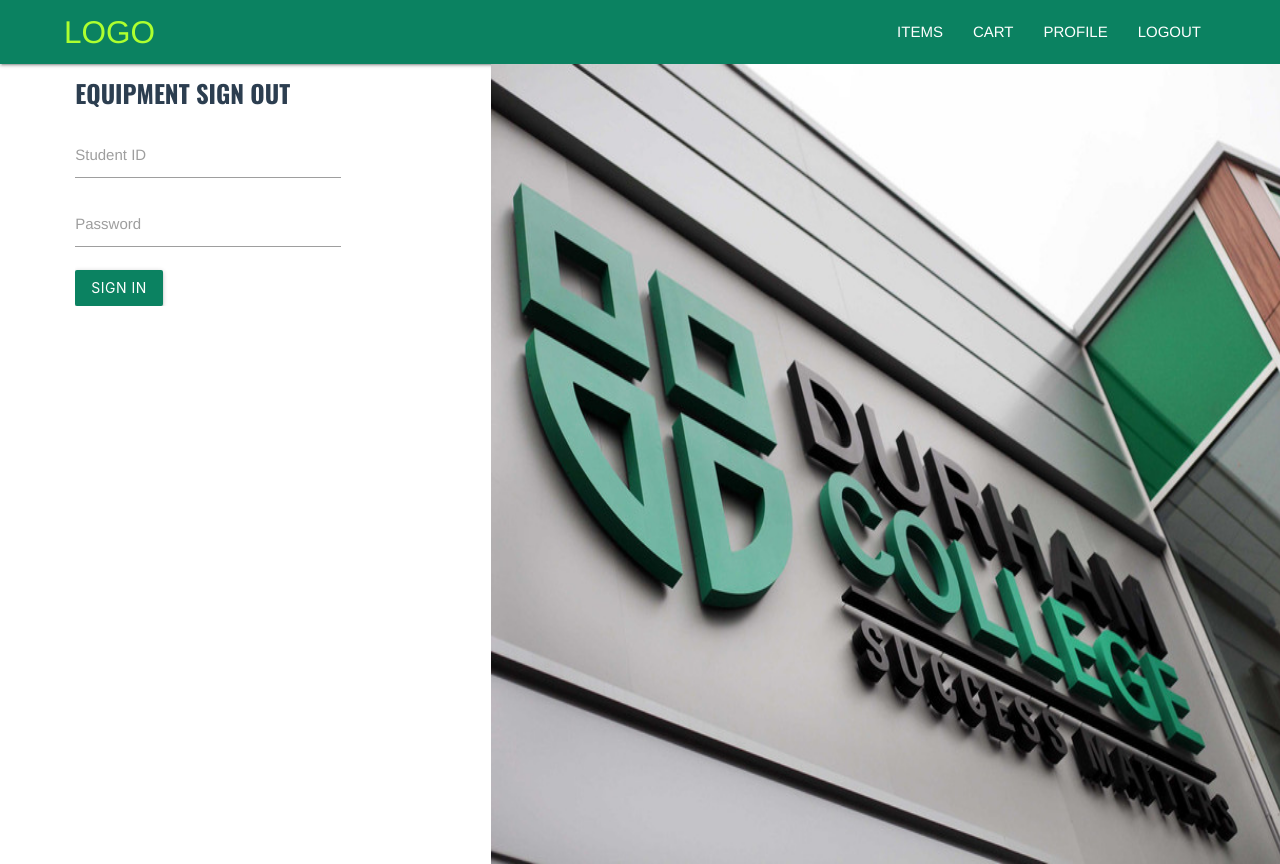
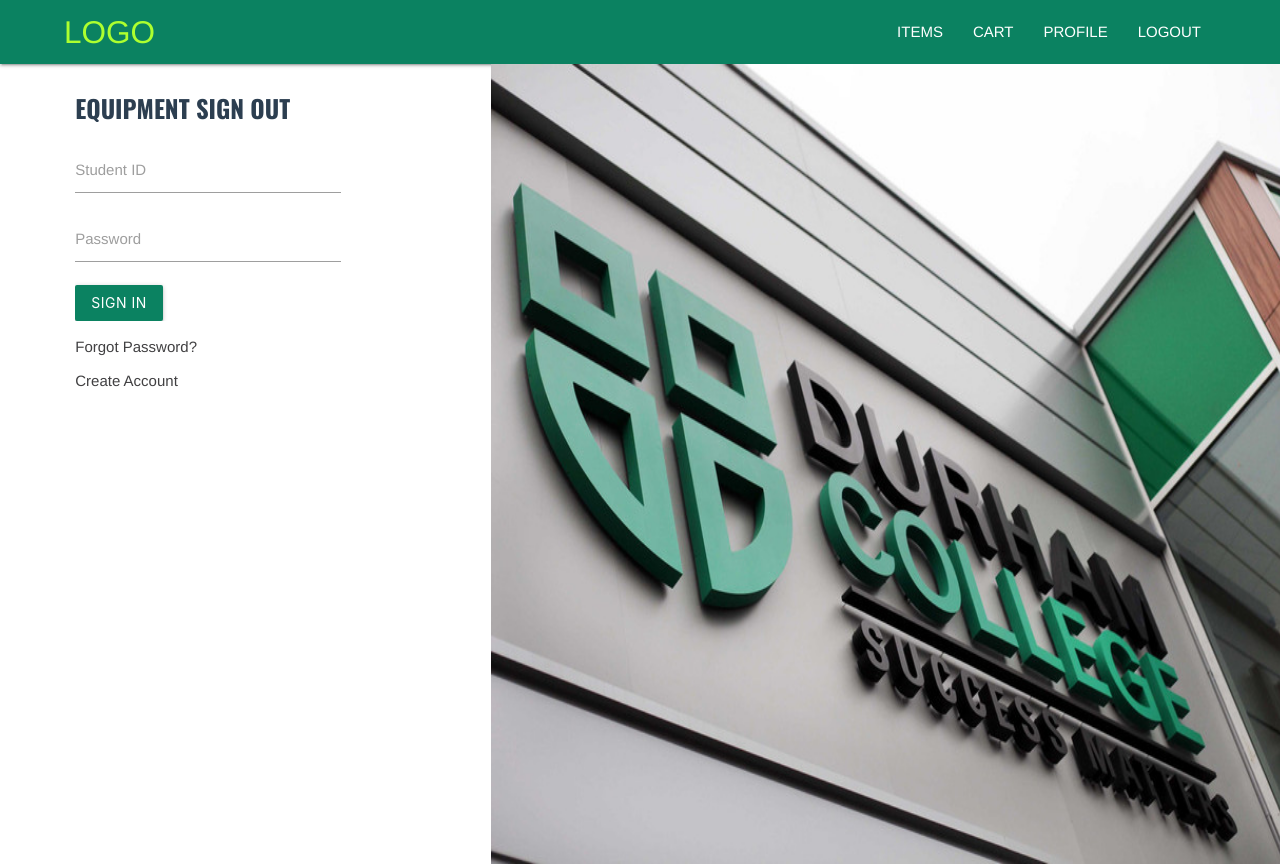
Before and after one commit to jerielbenavides/vue_items_checkout, a Vue app: page /login in a window 1280 px wide. Shown: the top 864 px of the page. Built offline with nearby package versions, Linux system fonts and the light colour scheme.

Commit message:
Login Links

```diff
--- a/src/views/Login.vue
+++ b/src/views/Login.vue
@@ -1,6 +1,6 @@
 <template>
     <div class="row container">
-        <div class="login_form col s12 m6 l3">
+        <div class="login_form col s12 m12 l3">
             <h5>EQUIPMENT SIGN OUT</h5>
             <p></p>
             <p id="login_errors"></p>
@@ -15,8 +15,12 @@
                     </div>
                     <button class="btn waves-effect waves-light" type="submit" name="action">Sign In</button>
             </form>
+            <div id="login_links">
+                <a href="/passwordreset" class="">Forgot Password?</a>
+                <a href="/register" class="">Create Account</a>
+            </div>
         </div>
-        <div class="col s0 m6 l9">
+        <div class="col l9 hide-on-med-and-down">
             <div id="login_img">
                 <img src="../assets/logo_wall.jpg">
             </div>
@@ -44,7 +48,8 @@
     padding: 5em !important;
 }
 .login_form{
-    padding: 100px;
+    /* padding: 100px; */
+    margin-top: 1em;
 }
 #login_img{
     position: absolute;
@@ -54,7 +59,18 @@
 #login_img img{
     width: 100%;
     min-height: 100vh;
+    aspect-ratio: 1;
     /* width: calc(100% + 11vw);
     height: 100vh; */
 }
+#login_links{
+    margin-top: 1em;
+    display: flex;
+    flex-direction: column;
+    gap: 0.75em;
+}
+#login_links a{
+    text-decoration: none;
+    color: #414042;
+}
 </style>
```
